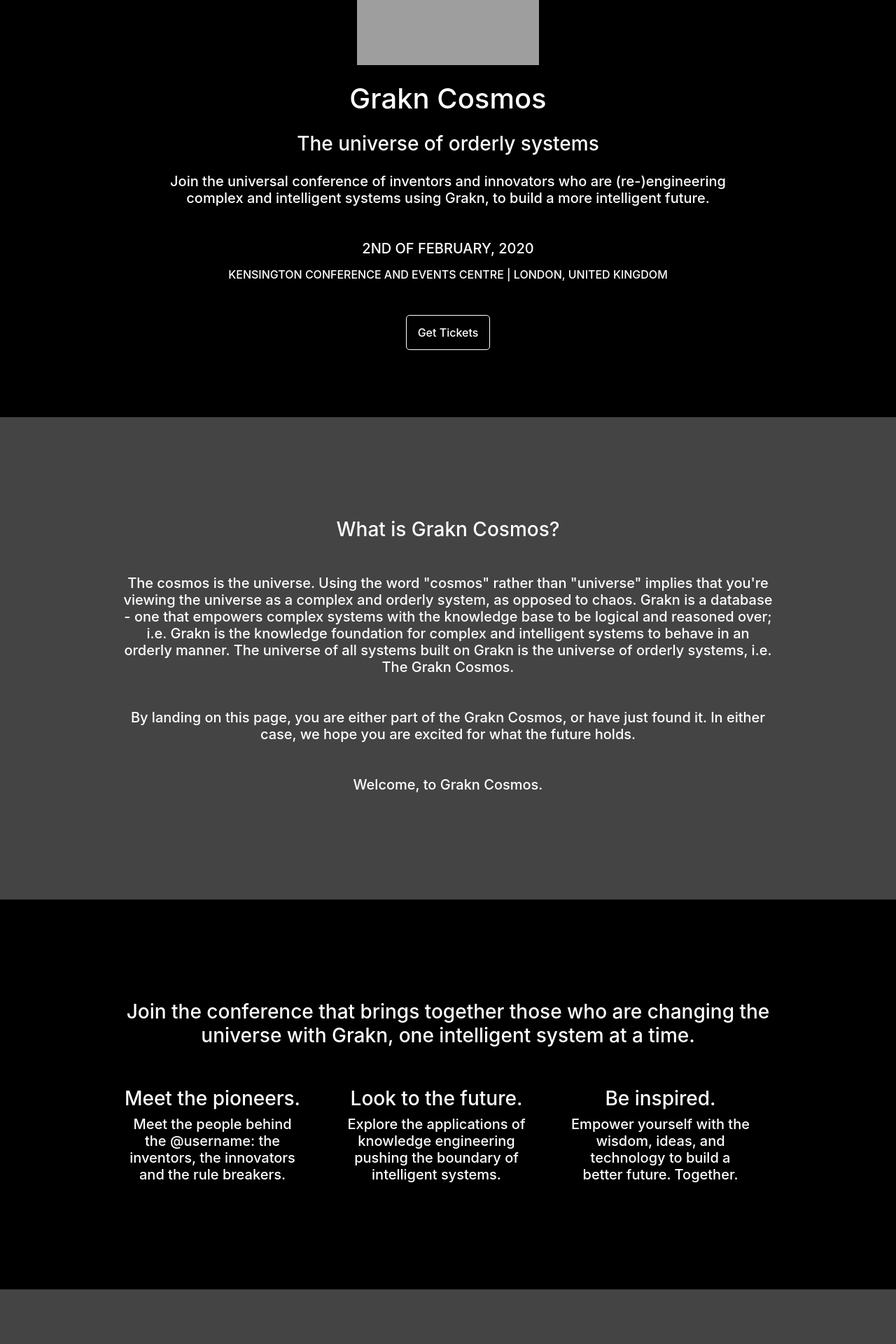
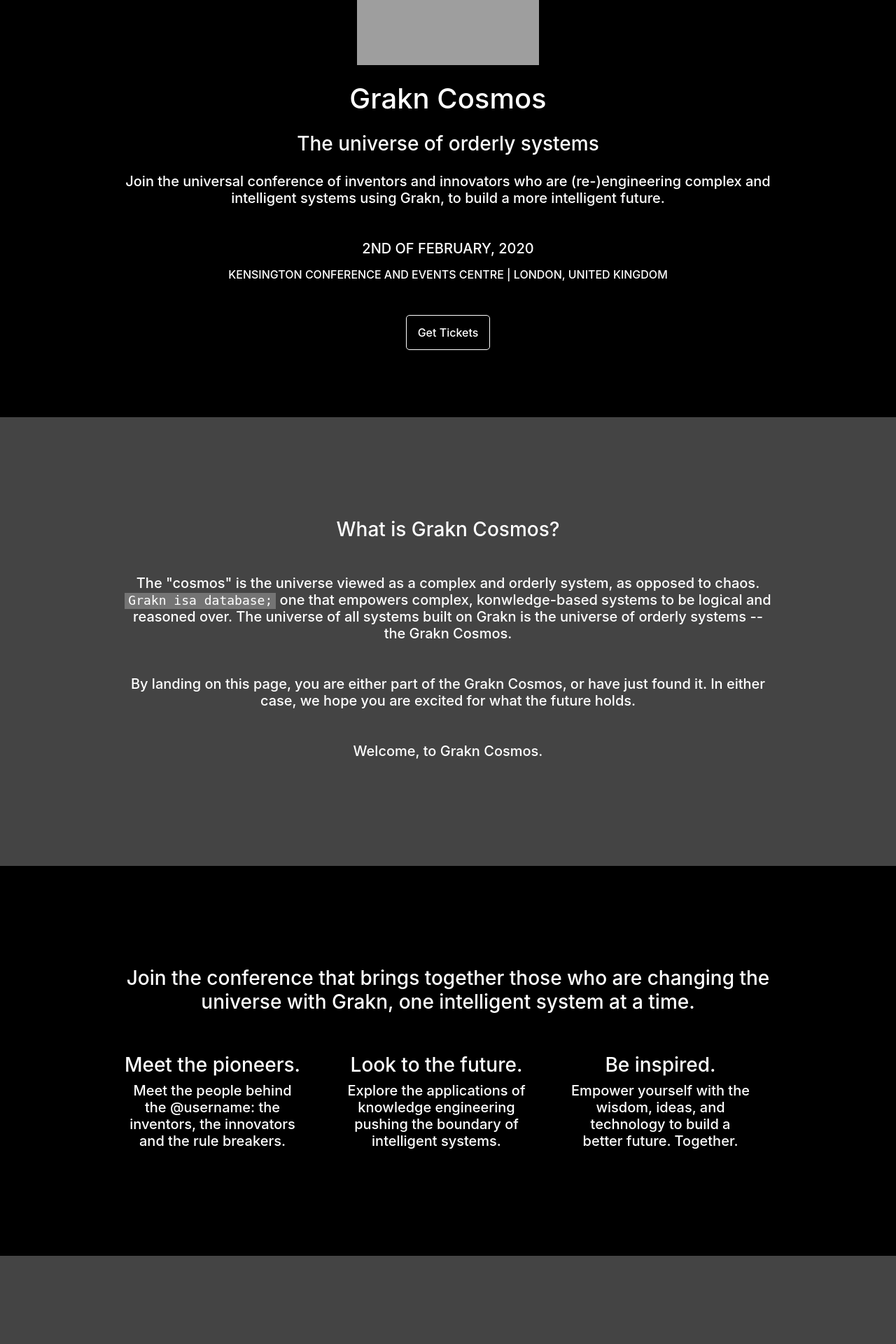
Before and after one commit to typedb/web-cosmos, a PHP site: page / in a window 1280 px wide. Shown: the part 412-2332 px from the top of the page at 70% size. Run offline with PHP 8.4, Linux system fonts and the light colour scheme; grey boxes are pictures that could not be loaded.

Commit message:
Rephrase copywrite

```diff
--- a/css/main.css
+++ b/css/main.css
@@ -93,6 +93,12 @@ img {
   height: auto;
   max-width: 100%;
   display: block; }
+
+code {
+  background: #747474;
+  padding: 0px 5px 2px 5px;
+  font-family: monospace;
+  font-size: 18px; }
 
 /* ==========================================================================
    Browser Upgrade Prompt
--- a/css/main.scss
+++ b/css/main.scss
@@ -116,6 +116,13 @@ img {
   max-width: 100%;
 
   display: block;
+}
+
+code {
+  background: #747474;
+  padding: 0px 5px 2px 5px;
+  font-family: monospace;
+  font-size: 18px;
 }
 
 /* ==========================================================================
--- a/index.html
+++ b/index.html
@@ -58,7 +58,7 @@
             <p class="h1 mb-4 mx-auto col-md-8">Grakn Cosmos</p>
             <p class="h3 mb-4 mx-auto col-md-8">The universe of orderly systems</p>
             <p class="h5 mb-4 mx-auto col-md-9">
-                Join the universal conference of inventors and innovators who are (re-)engineering <br/>
+                Join the universal conference of inventors and innovators who are (re-)engineering
                 complex and intelligent systems using Grakn, to build  a more intelligent future.
             </p>
             <p class="h5 mt-5 mb-3 text-uppercase alt-font">2nd of February, 2020</p>
@@ -77,12 +77,10 @@
                       What is Grakn Cosmos?
                     </p>
                     <p class="h5 mt-6">
-                      The cosmos is the universe. Using the word "cosmos" rather than "universe" implies that
-                      you're viewing the universe as a complex and orderly system, as opposed to chaos.
-                      <a href="https://grakn.ai" target="_blank">Grakn is a database</a> -
-                      one that empowers complex systems with the knowledge base to be logical and reasoned over;
-                      i.e. Grakn is the knowledge foundation for complex and intelligent systems to behave in an orderly manner.
-                      The universe of all systems built on Grakn is the universe of orderly systems, i.e. The Grakn Cosmos.
+                      The "cosmos" is the universe viewed as a complex and orderly system, as opposed to chaos.
+                      <a href="https://grakn.ai" target="_blank"><code>Grakn isa database;</code></a>
+                      one that empowers complex, konwledge-based systems to be logical and reasoned over.
+                      The universe of all systems built on Grakn is the universe of orderly systems -- the Grakn Cosmos.
                     </p>
                     <p class="h5 mt-6">
                       By landing on this page, you are either part of the Grakn Cosmos, or have just found it.
```
